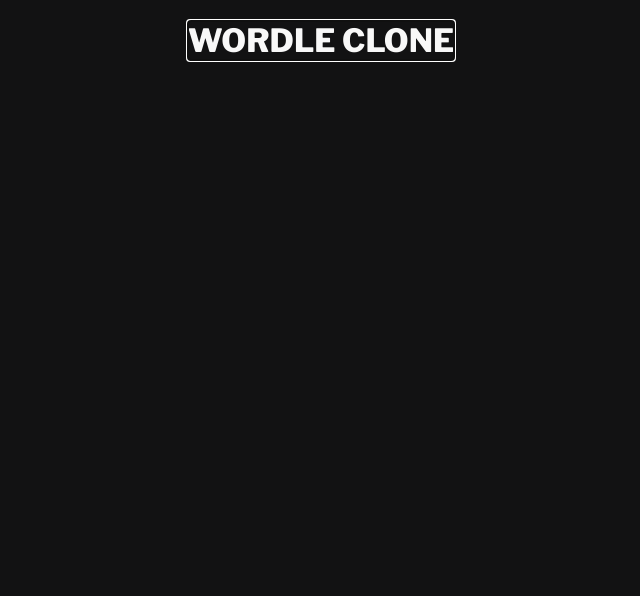
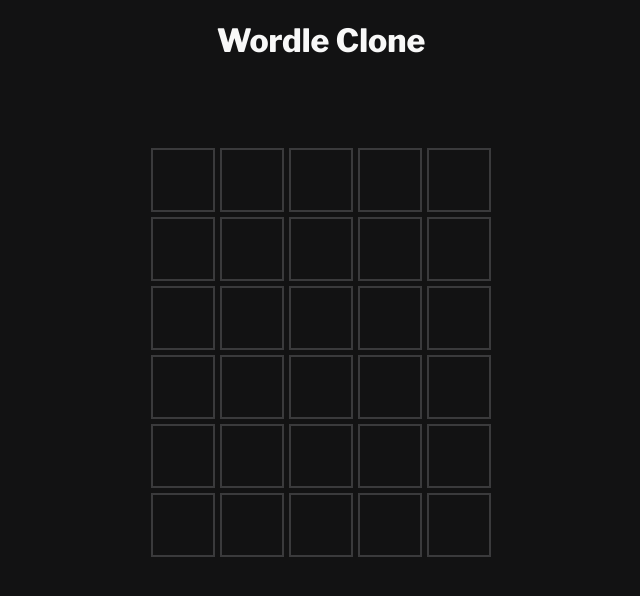
Before and after one commit to awhr95/wordle-clone, a React (Vite) app: page / in a window 1280 px wide. Shown: the top 596 px of the page, without its empty margins (319-959 px from the left). Built offline with nearby package versions, Linux system fonts and the light colour scheme.

Commit message:
Add Styling to rows

```diff
--- a/src/components/Keyboard.jsx
+++ b/src/components/Keyboard.jsx
@@ -1,4 +1,5 @@
 import React from "react";
+import "../styles/Keyboard.scss";
 
 export default function Wordle() {
   return <div>Keyboard</div>;
--- a/src/components/Row.jsx
+++ b/src/components/Row.jsx
@@ -1,8 +1,9 @@
 import React from "react";
+import "../styles/Row.scss";
 
 export default function Wordle({ word }) {
   return (
-    <div>
+    <div className="row">
       {word.split("").map((letter, index) => {
         return (
           <div className="letter" key={index}>
--- a/src/styles/Row.scss
+++ b/src/styles/Row.scss
@@ -0,0 +1,118 @@
+.row {
+  display: flex;
+  gap: 5px;
+  font-weight: 800;
+  font-size: 2rem;
+
+  &--bounce {
+    animation: 0.3s linear bounce;
+  }
+  .letter {
+    width: 60px;
+    height: 60px;
+    background-color: #121213;
+    border: 2px solid rgb(58, 58, 60);
+    display: flex;
+    justify-content: center;
+    align-items: center;
+    position: relative;
+    transform-style: preserve-3d;
+
+    &--active {
+      border-color: rgb(86, 87, 88);
+      animation: 0.1s linear scale;
+    }
+    .back {
+      position: absolute;
+      z-index: 1;
+      width: 100%;
+      height: 100%;
+      display: flex;
+      justify-content: center;
+      align-items: center;
+      transform: rotateX(180);
+      backface-visibility: hidden;
+    }
+  }
+}
+
+.rotate {
+  &--100 {
+    animation: 0.5s linear 0.1s rotate forwards;
+  }
+  &--200 {
+    animation: 0.5s linear 0.2s rotate forwards;
+  }
+  &--300 {
+    animation: 0.5s linear 0.3s rotate forwards;
+  }
+  &--400 {
+    animation: 0.5s linear 0.4s rotate forwards;
+  }
+  &--500 {
+    animation: 0.5s linear 0.5s rotate forwards;
+  }
+}
+
+.present {
+  .back {
+    background-color: #b59f3b;
+  }
+}
+
+.absent {
+  .back {
+    background-color: #3a3a3c;
+  }
+}
+.correct {
+  .back {
+    background-color: #538d4e;
+  }
+}
+
+@keyframes rotate {
+  0% {
+    transform: rotate3d(1, 0, 0, 0deg);
+  }
+  100% {
+    transform: rotate3d(1, 0, 0, 180deg);
+  }
+}
+
+@keyframes scale {
+  0% {
+    transform: scale(1);
+  }
+  50% {
+    transform: scale(1.1);
+  }
+  100% {
+    transform: scale(1);
+  }
+}
+
+@keyframes bounce {
+  0% {
+    transform: translate(0);
+  }
+  40% {
+    transform: translate(6px);
+  }
+  60% {
+    transform: translate(-6px);
+  }
+  80% {
+    transform: translate(6px);
+  }
+  100% {
+    transform: translate(-6px);
+  }
+}
+
+@media only screen and (max-width: 700px) {
+  .row {
+    width: 50px;
+    height: 50px;
+  }
+}
--- a/src/styles/Wordle.scss
+++ b/src/styles/Wordle.scss
@@ -0,0 +1,27 @@
+.wordle {
+  display: flex;
+  flex-direction: column;
+  gap: 5px;
+  align-items: center;
+
+  &:focus {
+    outline: none;
+  }
+}
+
+.title {
+  text-transform: capitalize;
+}
+
+.notification {
+  text-align: center;
+  height: 1rem;
+  margin: 1em;
+  color: salmon;
+  font-weight: 600;
+  font-size: 1.25rem;
+
+  &--green {
+    color: #538d4e;
+  }
+}
```
